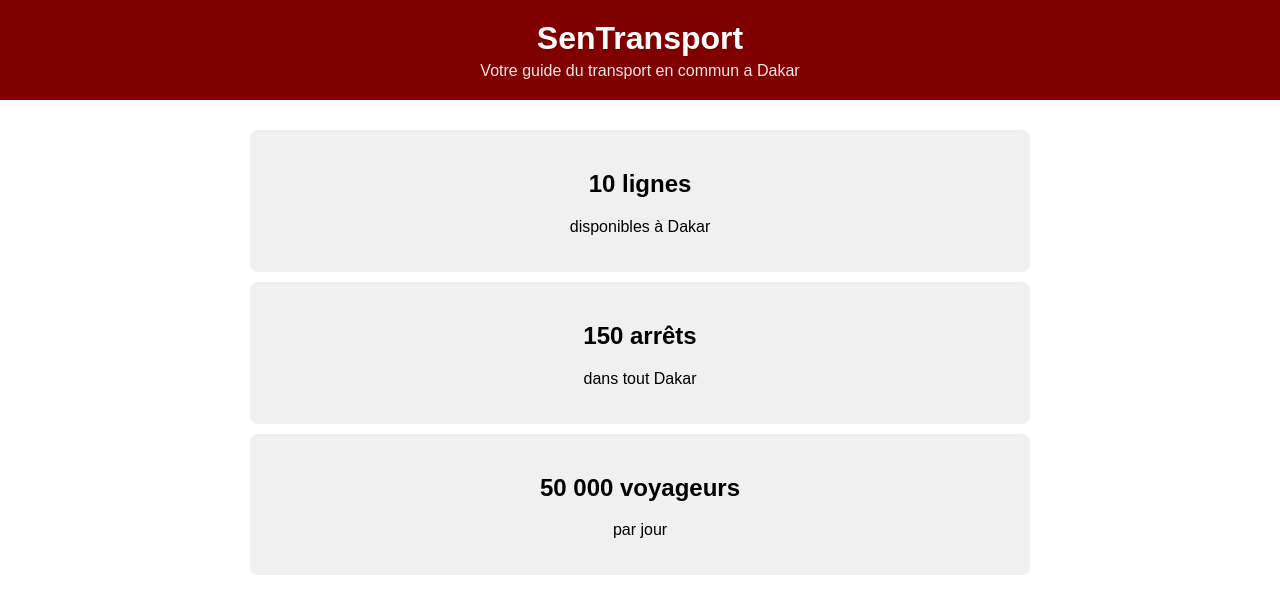
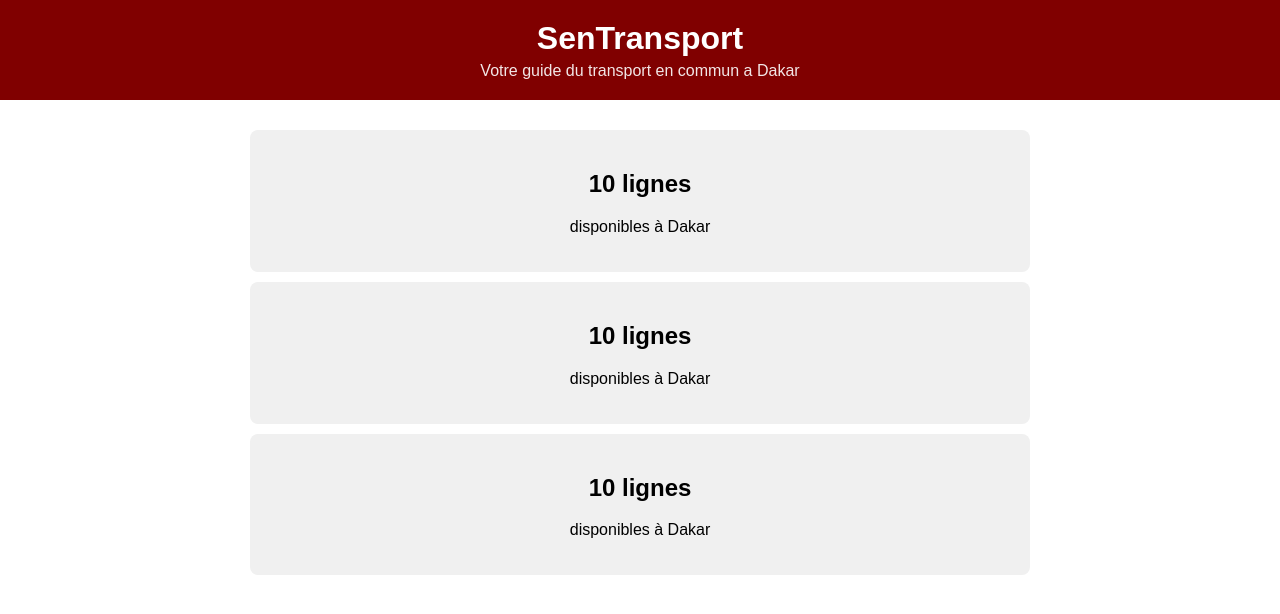
Before and after one commit to fatimatou22/SenTransport, a React (Create React App) app: page / in a window 1280 px wide. Shown: the top 614 px of the page. Built offline with nearby package versions, Linux system fonts and the light colour scheme.

Commit message:
Ajout composant Statistique

```diff
--- a/src/App.js
+++ b/src/App.js
@@ -1,25 +1,15 @@
 import './App.css';
 import Header from './Header';
+import Statistique from './Statistique';
 
 function App() {
   return (
     <div className="App">
       <Header />
       <main className="contenu">
-        <div className="statistique">
-          <h2>10 lignes</h2>
-          <p>disponibles à Dakar</p>
-        </div>
-
-        <div className="statistique">
-          <h2>150 arrêts</h2>
-          <p>dans tout Dakar</p>
-        </div>
-
-        <div className="statistique">
-          <h2>50 000 voyageurs</h2>
-          <p>par jour</p>
-        </div>
+        <Statistique />
+        <Statistique />
+        <Statistique />
       </main>
     </div>
   );
```
